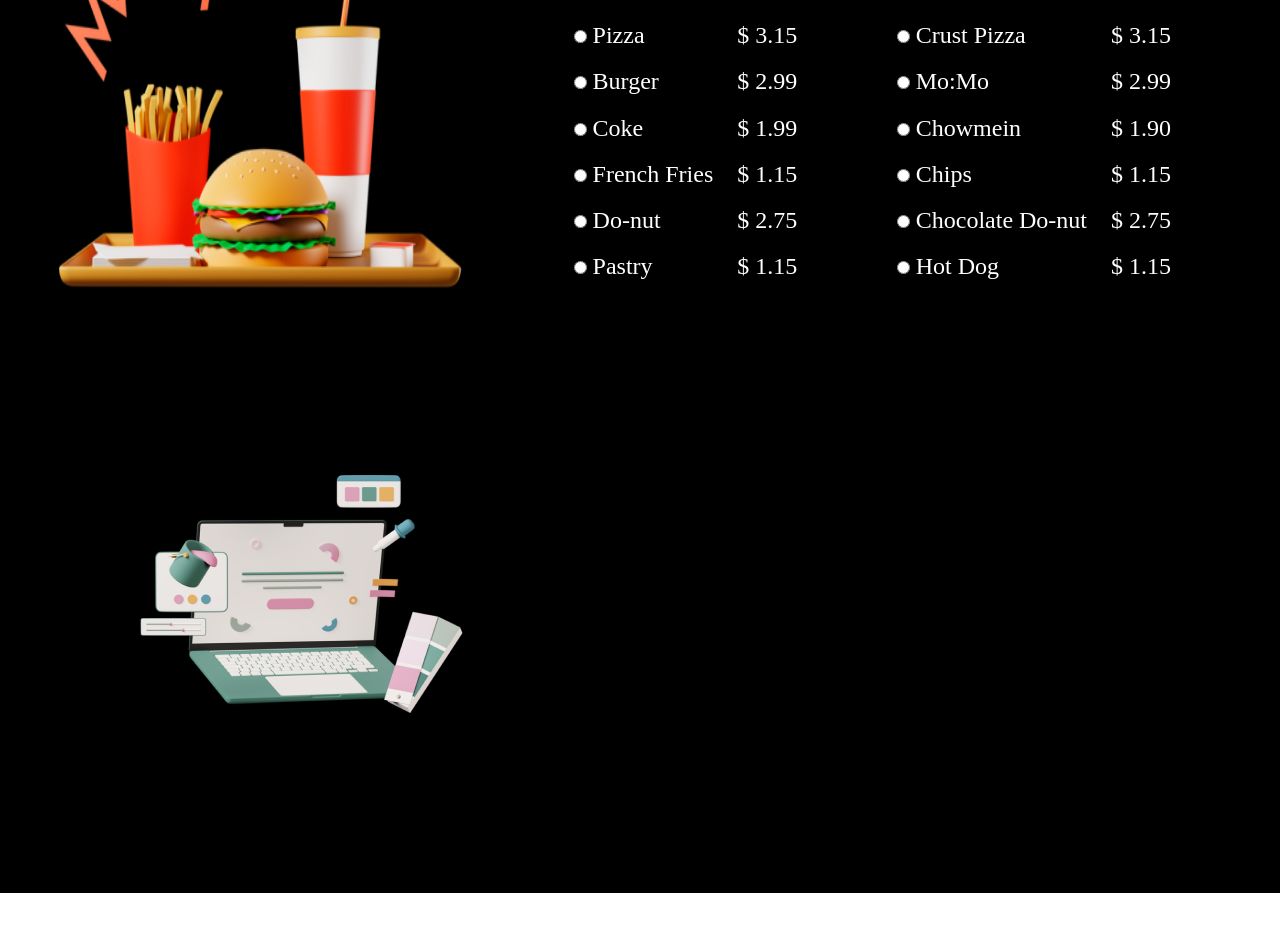
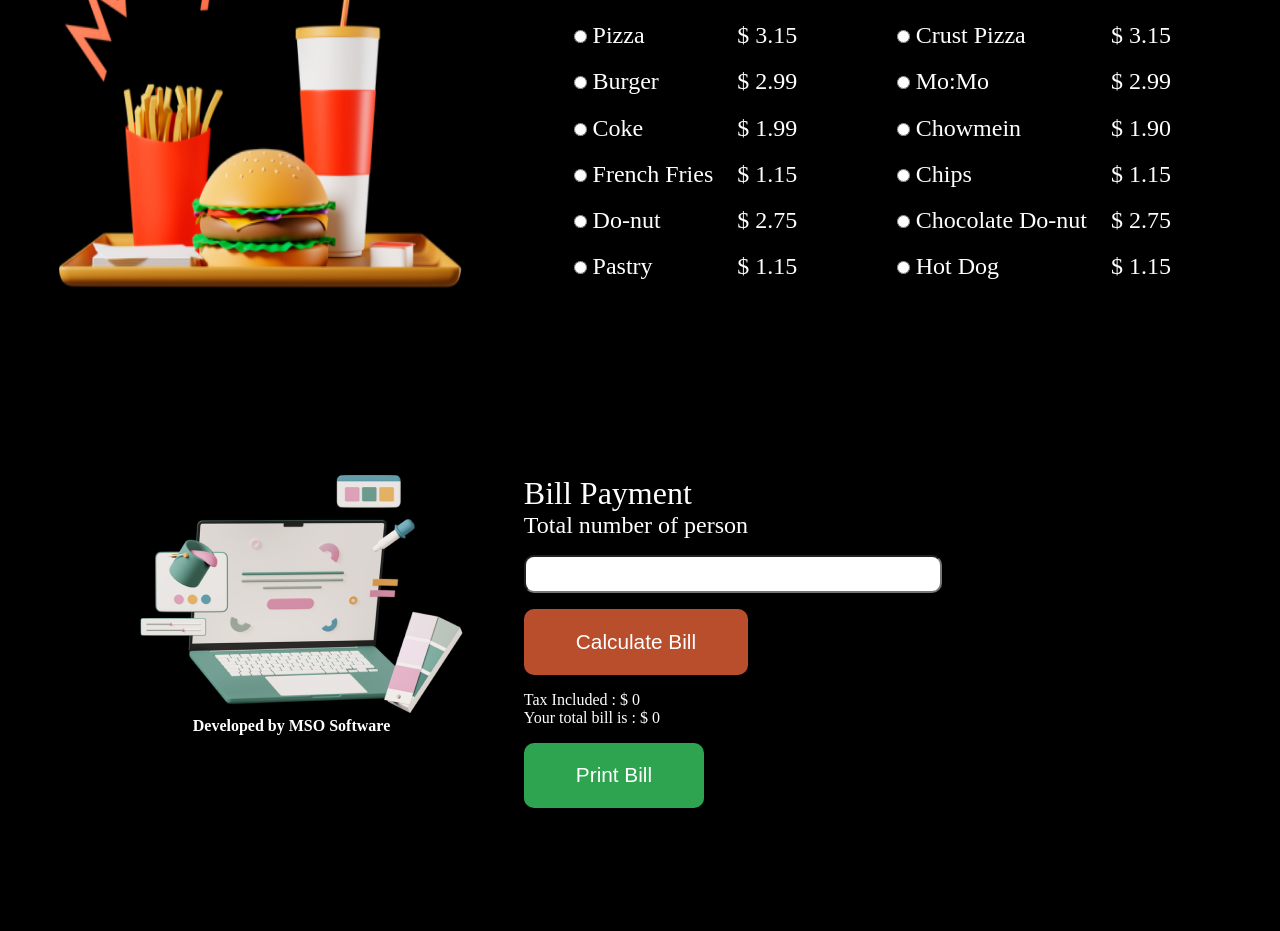
Before and after one commit to uttampun44/typescript-projects, a website: page resturant_bill/index.html in a window 1280 px wide. Shown: the part 215-1146 px from the top of the page. Before the commit the page ends 1108 px from the top, so only its background shows below. Drawn offline with Linux system fonts and the light colour scheme.

Commit message:
resturant_bill design done

```diff
--- a/resturant_bill/css/index.css
+++ b/resturant_bill/css/index.css
@@ -61,4 +61,62 @@ main{
 }
 .rowBill{
     margin: 9em 0em 7em 0em;
+    display: flex;
 }
+.rowBill .laptop{
+    width: 40%;
+}
+.rowBill .billPayment{
+    width: 60%;
+}
+.rowBill .laptop strong{
+    color: var(--primary-text-color);
+    display: block;
+    text-align: center;
+}
+.billPayment h5{
+    color: var(--primary-text-color);
+    font-size: 2rem;
+    font-weight: 400;
+}
+.billPayment p{
+    color: var(--primary-text-color);
+    font-size: 1.5rem;
+    font-weight: 400;
+}
+.billPayment .personInput {
+    margin: 1em 0em;
+}
+.billPayment .personInput input{
+    max-width: 60%;
+    width: 100%;
+    padding: .7em;
+    border-radius: 10px;
+    outline: none;
+}
+.billPayment .buttonCalculate button{
+    background-color: #B94E2D;
+    padding: 1em 2.5em;
+    cursor: pointer;
+    border: none;
+    border-radius: 10px;
+    color: var(--primary-text-color);
+    font-size: 1.3rem;
+}
+.taxIncluded,
+ .yourTotal{
+    color: var(--primary-text-color);
+}
+.tax_included_btn, .btnPrintBill{
+    margin: 1em 0em;
+}
+
+.btnPrintBill button{
+    background-color: #2FA450;
+    padding: 1em 2.5em;
+    cursor: pointer;
+    border: none;
+    border-radius: 10px;
+    color: var(--primary-text-color);
+    font-size: 1.3rem;
+}
--- a/resturant_bill/index.html
+++ b/resturant_bill/index.html
@@ -32,7 +32,7 @@
 
                                     <div class="menuTwo">
                                         <div class="radio">
-                                            <input type="radio" value="2.99"/>
+                                            <input type="radio" value="2.99" />
                                             <span>Burger </span>
                                         </div>
                                         <div class="price">
@@ -42,7 +42,7 @@
 
                                     <div class="menuThree">
                                         <div class="radio">
-                                            <input type="radio" value="1.99"/>
+                                            <input type="radio" value="1.99" />
                                             <span>Coke </span>
                                         </div>
                                         <div class="price">
@@ -91,7 +91,7 @@
 
                                     <div class="menuTwo">
                                         <div class="radio">
-                                            <input type="radio" value="2.99"/>
+                                            <input type="radio" value="2.99" />
                                             <span>Mo:Mo</span>
                                         </div>
                                         <div class="price">
@@ -128,7 +128,7 @@
                                     </div>
                                     <div class="menuSix">
                                         <div class="radio">
-                                            <input type="radio" value="1.15"/>
+                                            <input type="radio" value="1.15" />
                                             <span>Hot Dog</span>
                                         </div>
                                         <div class="price">
@@ -142,12 +142,37 @@
 
                     <div class="rowBill">
                         <div class="laptop">
-                             <img src="./laptop.png" alt="laptop"/>
-                             <strong>Developed by MSO Software</strong>
+                            <img src="./laptop.png" alt="laptop" />
+                            <strong>Developed by MSO Software</strong>
                         </div>
                         <div class="billPayment">
+                            <h5>Bill Payment</h5>
+                            <p>Total number of person</p>
 
+                            <div class="personInput">
+                                <input type="text" />
+                            </div>
+
+                            <div class="buttonCalculate">
+                                <button>Calculate Bill</button>
+                            </div>
+
+                            <div class="tax_included_btn">
+                                <div class="taxIncluded">
+                                    <span>Tax Included : </span> <span>$
+                                        0</span>
+                                </div>
+                                <div class="yourTotal">
+                                    <span>Your total bill is :</span> <span> $
+                                        0</span>
+                                </div>
+
+                                <div class="btnPrintBill">
+                                    <button>Print Bill</button>
+                                </div>
+                            </div>
                         </div>
+
                     </div>
                 </div>
 
--- a/resturant_bill/js/index.js
+++ b/resturant_bill/js/index.js
@@ -2,7 +2,7 @@
 let radioButton = document.querySelectorAll('.menuList input[type="radio"]');
 radioButton.forEach(btn => {
     btn.addEventListener("click", (val) => {
-        let inputValue = parseInt(btn.value);
+        let inputValue = parseFloat(btn.value,to);
         let tax = 0.13;
         console.log(`Button value ${inputValue}  `);
     });
```
